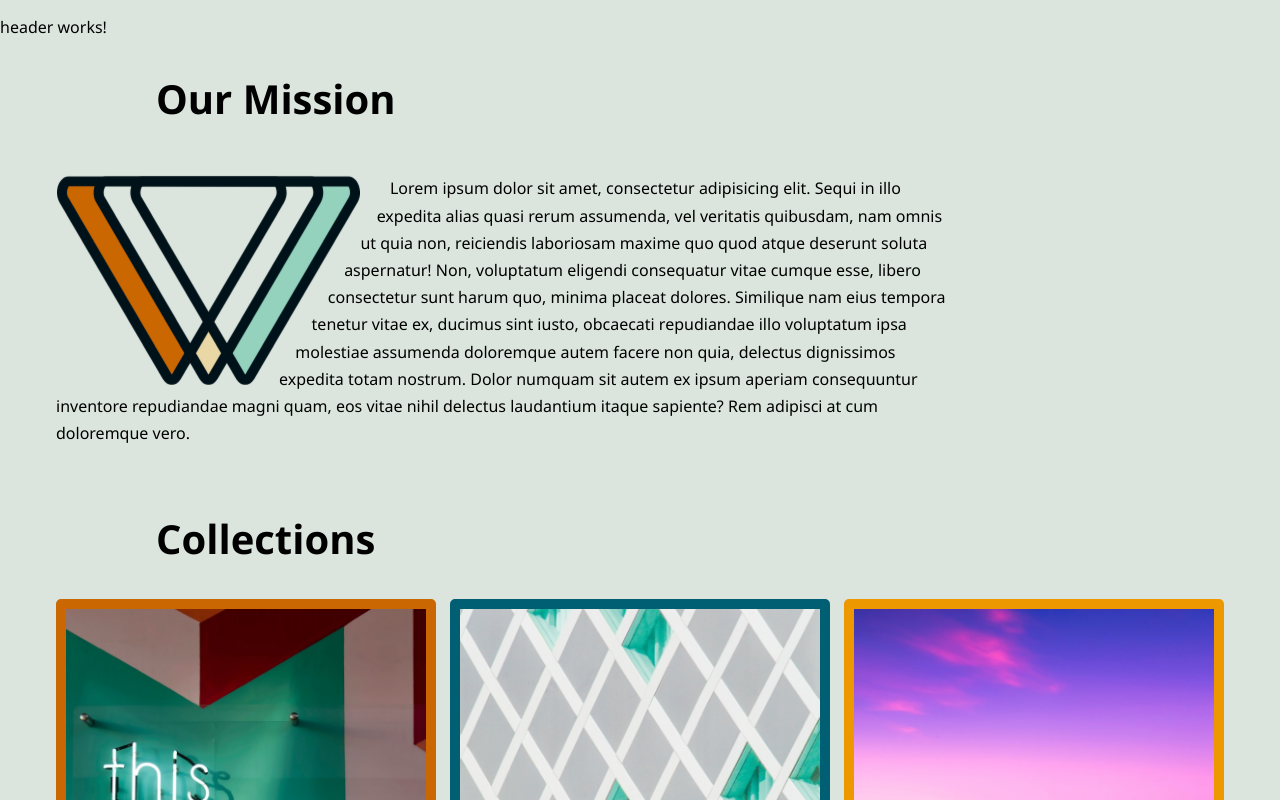
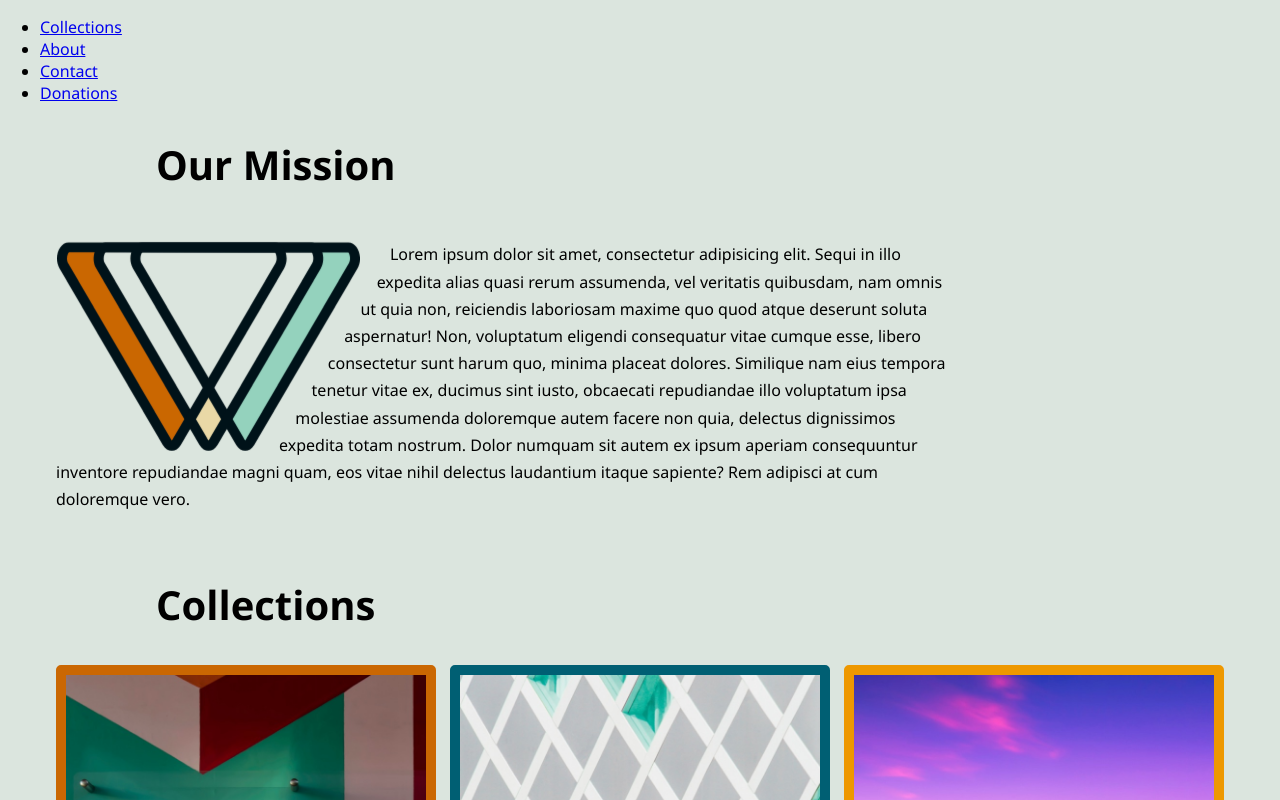
Before and after one commit to akgmage/responsive-photo-collections, an Angular app: page / in a window 1280 px wide. Shown: the top 800 px of the page. Built offline with nearby package versions, Linux system fonts and the light colour scheme.

Commit message:
add navbar

```diff
--- a/src/app/shared/header/header.component.html
+++ b/src/app/shared/header/header.component.html
@@ -1 +1,10 @@
-<p>header works!</p>
+<header>
+  <nav>
+    <ul>
+      <li><a href="#">Collections</a></li>
+      <li><a href="#">About</a></li>
+      <li><a href="#">Contact</a></li>
+      <li><a href="#">Donations</a></li>
+    </ul>
+  </nav>
+</header>
```
